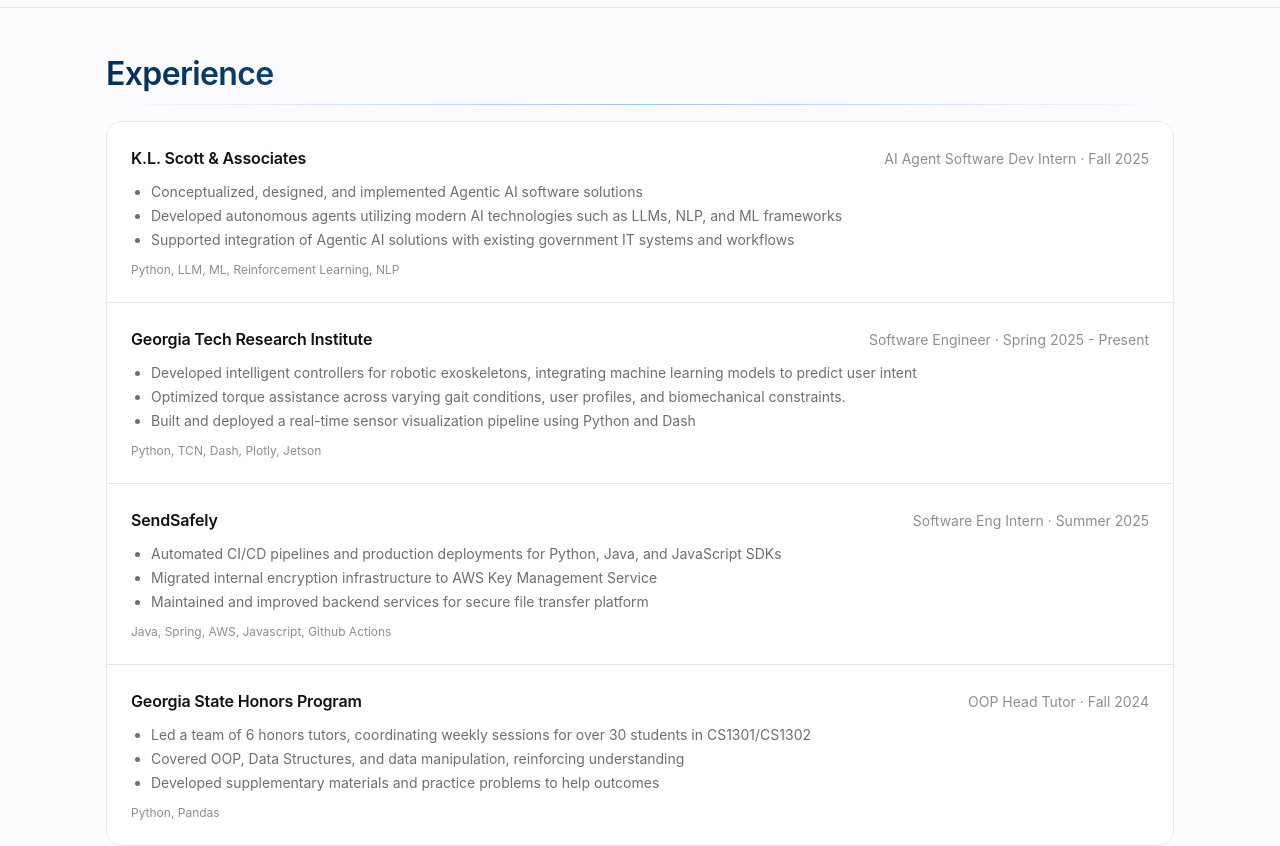
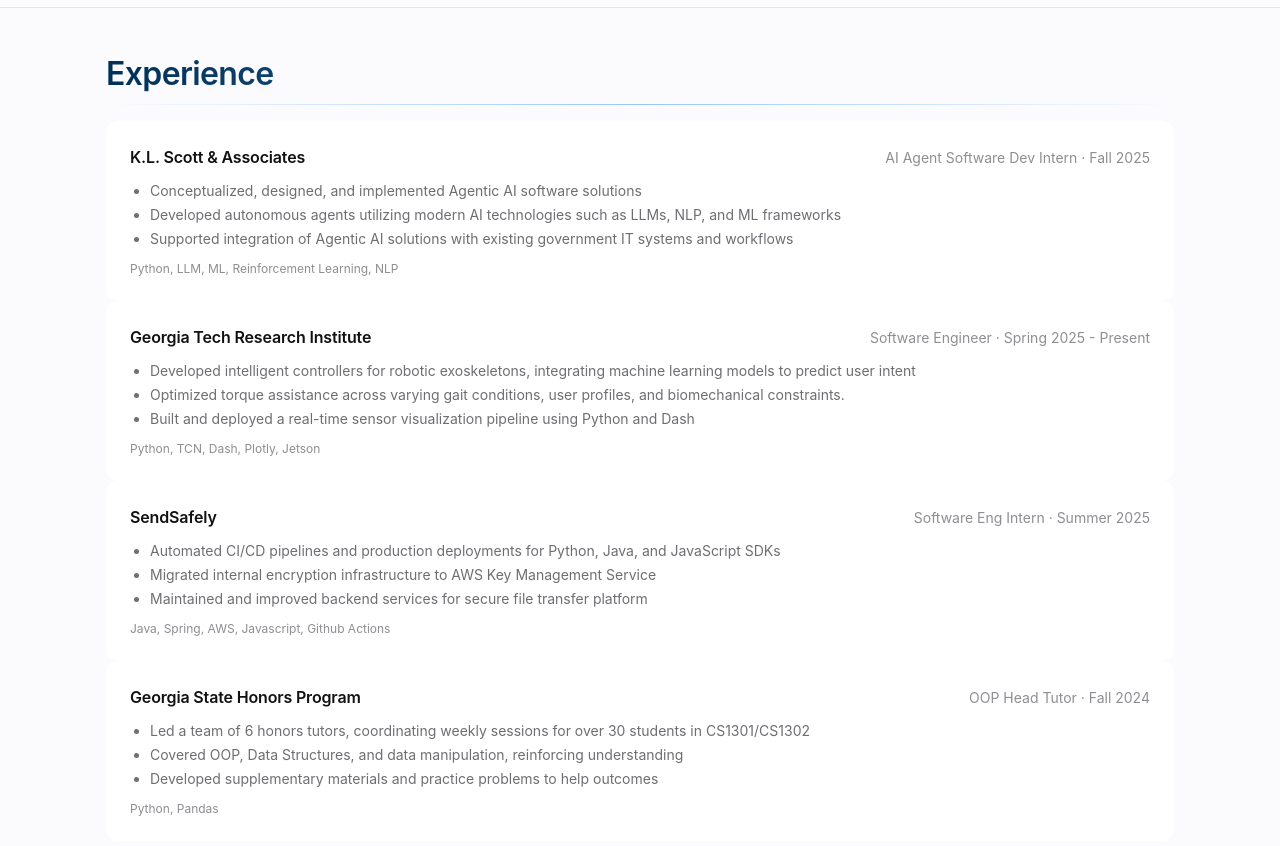
Before and after one commit to jlee600/evan-portfolio-react, a React (Vite) app in the folder my-portfolio/: page / in a window 1280 px wide. Shown: the part 1000-1846 px from the top of the page. Built offline with nearby package versions, Linux system fonts and the light colour scheme.

Commit message:
Update App.tsx

```diff
--- a/my-portfolio/src/App.tsx
+++ b/my-portfolio/src/App.tsx
@@ -71,6 +71,16 @@
   pointer-events:none; z-index:25; transform: translate(-50%, -50%);
 }
 .cursor-halo.grow{ width:96px; height:96px; }
+
+.exp-item {
+  border-left: 2px solid transparent;
+  transition: border-color 0.25s ease, background-color 0.25s ease;
+}
+
+.exp-item.active {
+  border-left-color: var(--accent);
+  background: rgba(0, 122, 255, 0.03); /* subtle background to match hover */
+}
 
 /* Reduce motion safety */
 @media (prefers-reduced-motion: reduce){
@@ -520,13 +530,19 @@
         <MotionSection id="experience" className="border-t border-[var(--hairline)]">
           <div className="mx-auto max-w-[1100px] px-4 py-10 md:py-12">
             <SectionTitle title="Experience" />
-            <div className="mt-4 divide-y divide-[var(--hairline)] border border-[var(--hairline)] rounded-2xl overflow-hidden">
+            <div className="mt-4 rounded-2xl"> {/* no divide-y, no border, no overflow-hidden */}
               {EXPERIENCE.map((e, i) => (
                 <motion.div
-                  key={i}
-                  whileHover={{ y: -2 }}
-                  transition={{ type: "spring", stiffness: 220, damping: 20 }}
-                  className="bg-[var(--card)] p-5 md:p-6"
+                    key={i}
+                    whileHover={{ y: -2 }}
+                    transition={{ type: "spring", stiffness: 220, damping: 20 }}
+                    className="
+                      relative bg-[var(--card)] p-5 md:p-6 rounded-xl
+                      before:absolute before:inset-y-0 before:left-0 before:w-[2px]
+                      before:bg-[var(--accent)] before:opacity-0
+                      hover:before:opacity-100 focus-within:before:opacity-100
+                      transition-[transform,opacity]
+                    "
                 >
                   <div className="flex flex-col md:flex-row md:items-baseline md:justify-between gap-1">
                     <div className="text-base font-semibold tracking-[-0.01em]">{e.company}</div>
```
